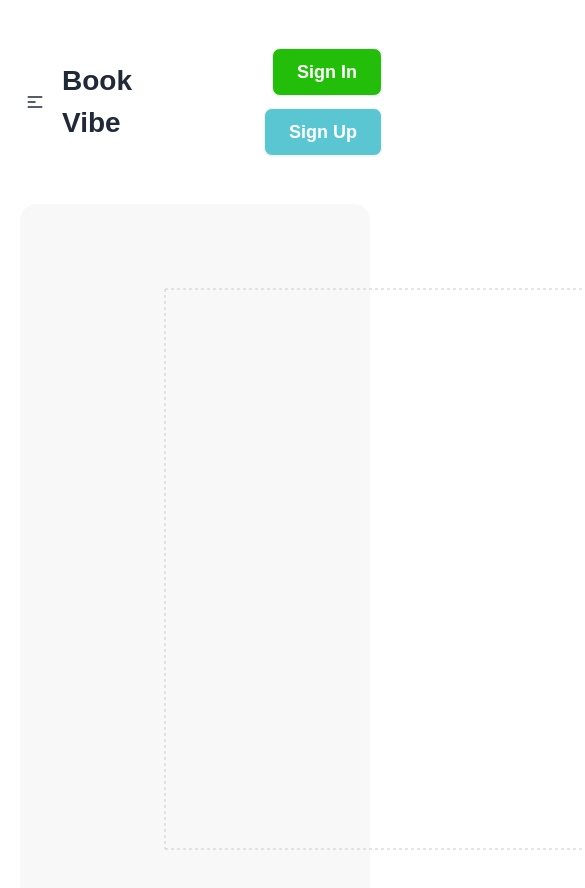
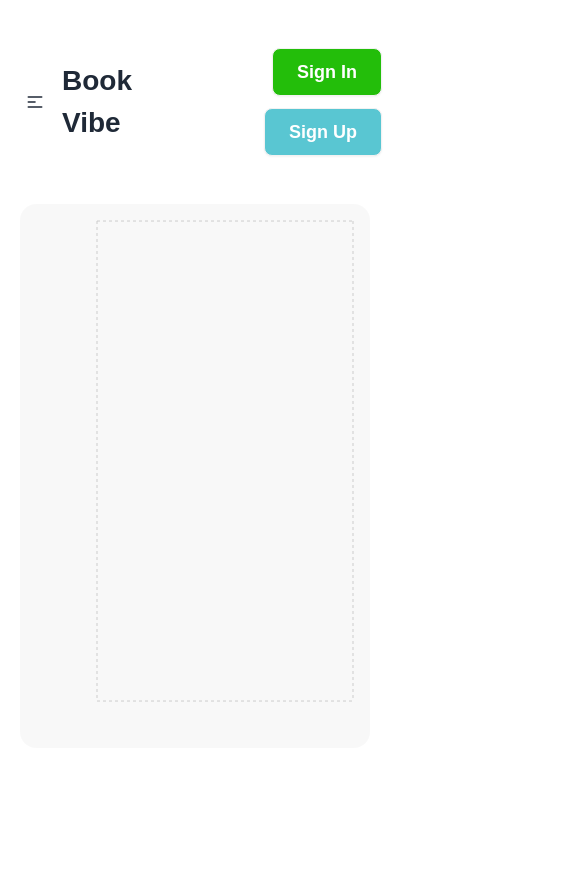
Before and after one commit to Hossain-Md-Shahriar/book-vibe, a React (Vite) app: page /pages-to-read in a window 390 px wide. Shown: the top 888 px of the page, 585 px wide, since content can reach past the window. After the commit the page ends 860 px from the top, so only its background shows below. Built offline with nearby package versions, Linux system fonts and the light colour scheme.

Commit message:
chart made responsive

```diff
--- a/src/components/Chart.jsx
+++ b/src/components/Chart.jsx
@@ -31,8 +31,8 @@ const TriangleBar = (props) => {
 
 const Chart = ({ readList }) => {
   return (
-    // <ResponsiveContainer className={`w-16 h-14`}>
-      <BarChart width={1000} height={600} data={readList}>
+      <ResponsiveContainer width="100%" height={520}>
+        <BarChart width={100} height={600} data={readList}>
           <CartesianGrid strokeDasharray="3 3" />
           <XAxis dataKey="bookName" />
           <YAxis />
@@ -49,7 +49,7 @@ const Chart = ({ readList }) => {
               ))}
           </Bar>
         </BarChart>
-    // </ResponsiveContainer>
+      </ResponsiveContainer>
   );
 };
 
--- a/src/main.jsx
+++ b/src/main.jsx
@@ -7,8 +7,6 @@ import Home from "./pages/Home";
 import ListedBooks from "./pages/ListedBooks";
 import PagesToRead from "./pages/PagesToRead";
 import BookDetails from "./pages/BookDetails";
-import Read from "./components/Read";
-import Wishlist from "./components/Wishlist";
 
 const router = createBrowserRouter([
   {
--- a/src/pages/PagesToRead.jsx
+++ b/src/pages/PagesToRead.jsx
@@ -9,10 +9,8 @@ const PagesToRead = () => {
   }, []);
 
   return (
-    <div className="mx-5 bg-[#13131307] rounded-2xl">
-      <div className="p-20">
+    <div className="mx-5 bg-[#13131307] rounded-2xl p-3 lg:p-28 mb-28">
       <Chart readList={readList} />
-      </div>
     </div>
   );
 };
```
Also changed, not shown: 1 other file (tests, documents, lock files or other folders). Lines whose indentation alone changed are shown as unchanged.
